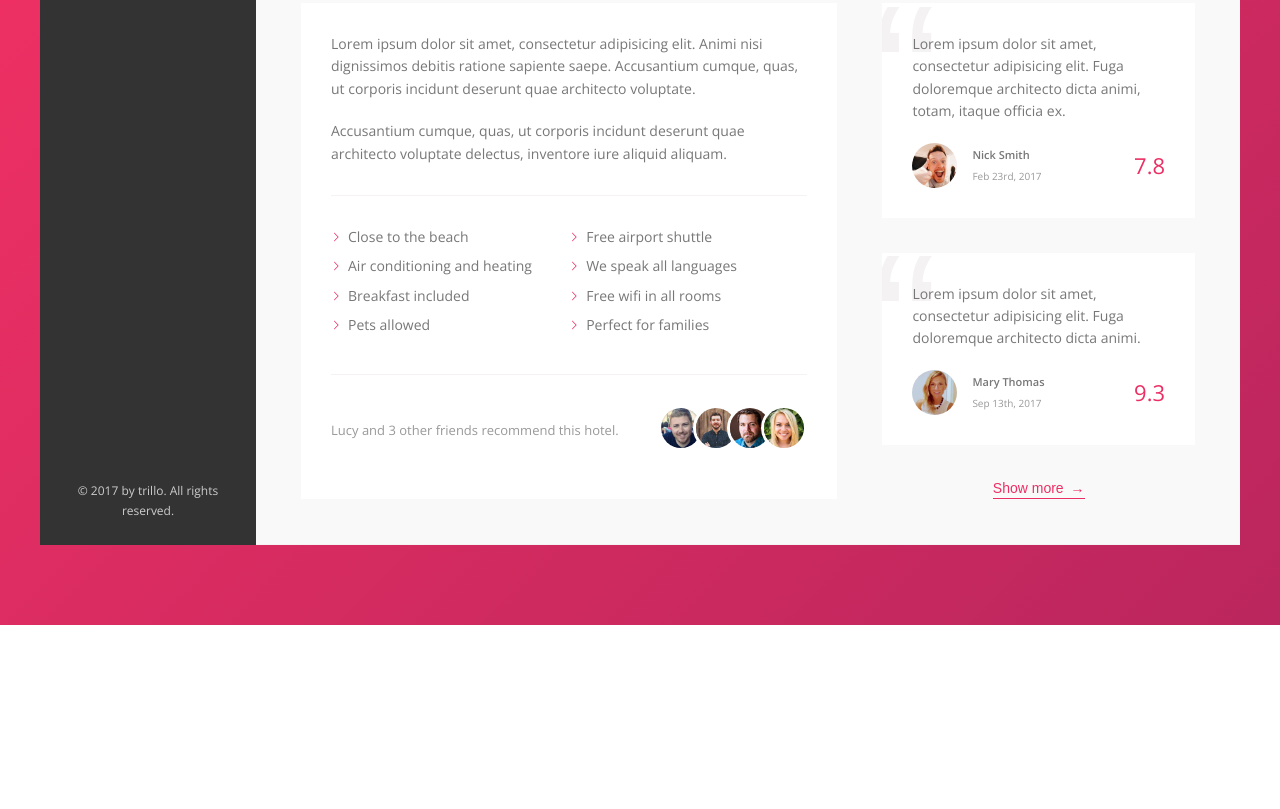
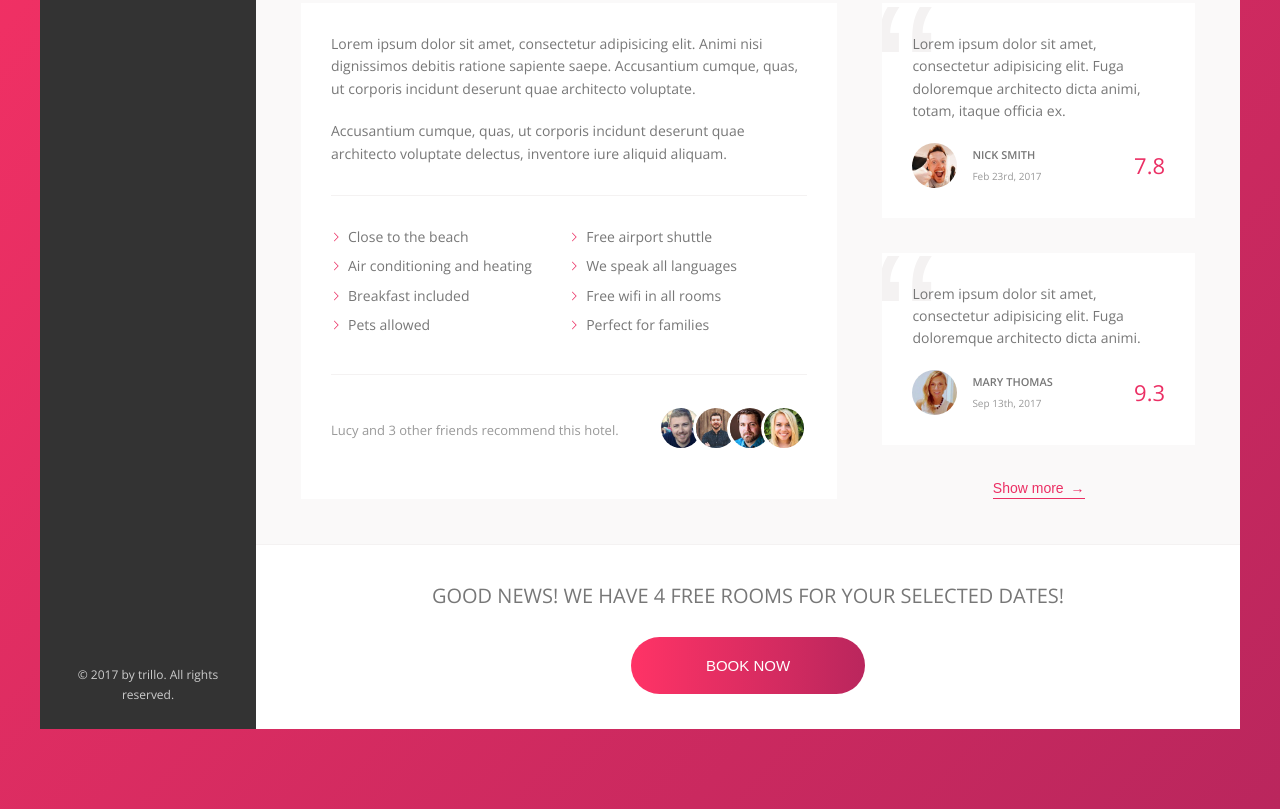
Before and after one commit to Dual1tyxd3v/trillo-advanced-CSS-, a website: page index.html in a window 1280 px wide. Shown: the part 644-1453 px from the top of the page. Before the commit the page ends 1269 px from the top, so only its background shows below. Drawn offline with nearby package versions, Linux system fonts and the light colour scheme.

Commit message:
Complete desktop version

```diff
--- a/index.html
+++ b/index.html
@@ -196,6 +196,13 @@
                             <button class="button-inline">Show more <span>&rarr;</span></button>
                         </div>
                     </div>
+                    <div class="cta">
+                        <h2 class="cta__title">GOOD NEWS! WE HAVE 4 FREE ROOMS FOR YOUR SELECTED DATES!</h2>
+                        <button class="button">
+                            <span class="button__visible">Book now</span>
+                            <span class="button__invisible">Only 4 rooms left</span>
+                        </button>
+                    </div>
                 </main>
             </div>
         </div>
--- a/sass/_components.scss
+++ b/sass/_components.scss
@@ -370,6 +370,7 @@
     font-size: 1.1rem;
     font-weight: 600;
     margin-bottom: .4rem;
+    text-transform: uppercase;
   }
 
   &__user-date {
@@ -384,3 +385,63 @@
   }
 }
 //
+// CTA
+.cta {
+  text-align: center;
+  padding: 3.5rem 0;
+
+  &__title {
+    font-size: 2rem;
+    font-weight: 300;
+    margin-bottom: 2.5rem;
+  }
+}
+//
+// BUTTON
+.button {
+  border: none;
+  font-size: 1.5rem;
+  font-weight: 300;
+  text-transform: uppercase;
+  background-image: linear-gradient(to right, var(--color-primary-light), var(--color-primary-dark));
+  border-radius: 1000px;
+  color: #fff;
+  overflow: hidden;
+  cursor: pointer;
+  position: relative;
+
+  &:focus {
+    animation: pulsate 1s infinite;
+  }
+
+  & > * {
+    width: 100%;
+    height: 100%;
+    display: inline-block;
+    transition: all .2s;
+  }
+
+  &__visible {
+    padding: 2rem 7.5rem;
+  }
+
+  &__invisible {
+    position: absolute;
+    top: -100%;
+    padding: 2rem 0;
+    left: 0;
+  }
+
+  &:hover {
+    background-image: linear-gradient(to left, var(--color-primary-light), var(--color-primary-dark));
+  }
+
+  &:hover &__visible {
+    transform: translateY(100%);
+  }
+
+  &:hover &__invisible {
+    top: 0;
+  }
+}
+//
```
Also changed, not shown: css/style.css, 1 other file.
